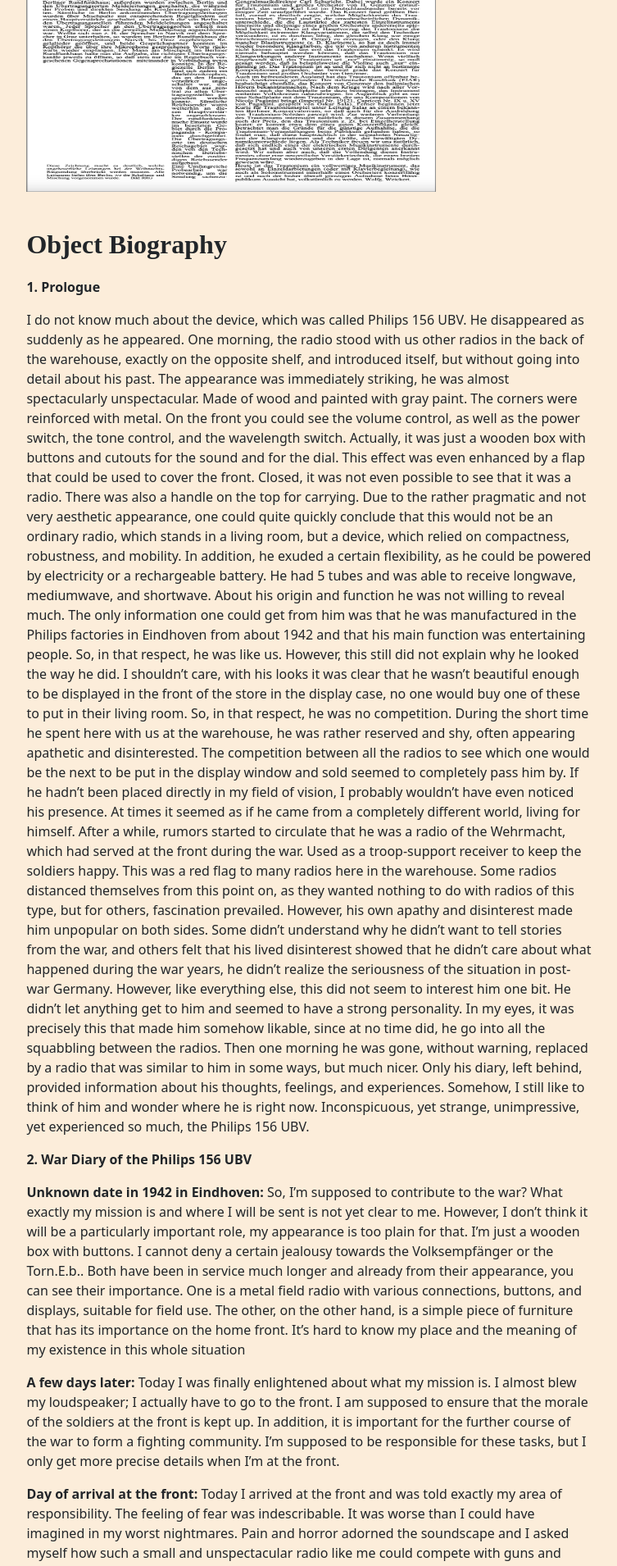
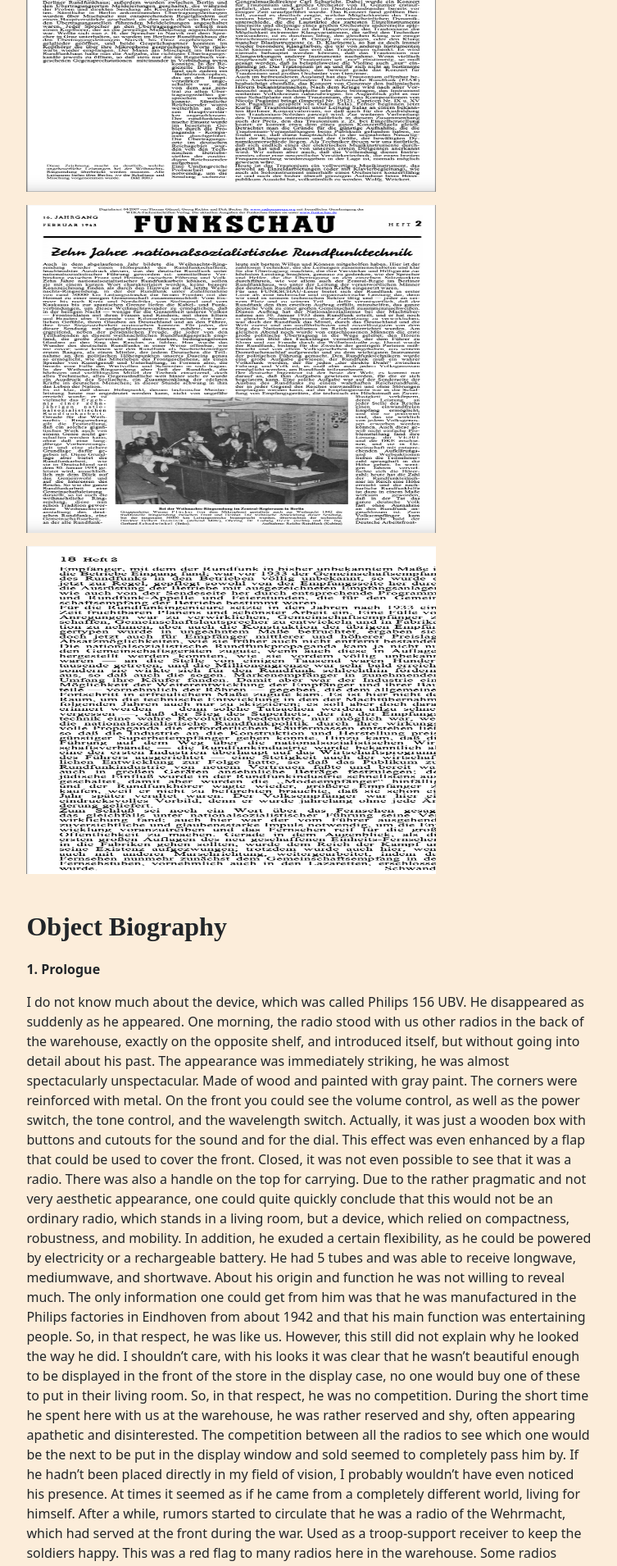
Before and after one commit to C2DH/maison-du-son, a Jekyll site: the page built from _objects/philips156ubv.md, in a window 1280 px wide. Shown: the part 1825-3735 px from the top of the page at 82% size, without its empty margins (156-909 px from the left). Built offline with Jekyll 4.4.1, drawn with Linux system fonts in a browser that asks for light colours; some web fonts are replaced.

Commit message:
Update philips156ubv.md

```diff
--- a/_objects/philips156ubv.md
+++ b/_objects/philips156ubv.md
@@ -27,6 +27,10 @@
 ## Contemporary Literatur
 
 <figure><img width="500" height="400" src="/assets/images/Philips156UBV_Weihnachtsringsendung.png"><figcaption> </figcaption></figure>
+
+<figure><img width="500" height="400" src="/assets/images/Philips156UBV_10Jahre_Rundfunk.png"><figcaption> </figcaption></figure>
+
+<figure><img width="500" height="400" src="/assets/images/Philips156UBV_10JahreRundfunk2.png"><figcaption> </figcaption></figure>
 
 
 ## Object Biography
```
